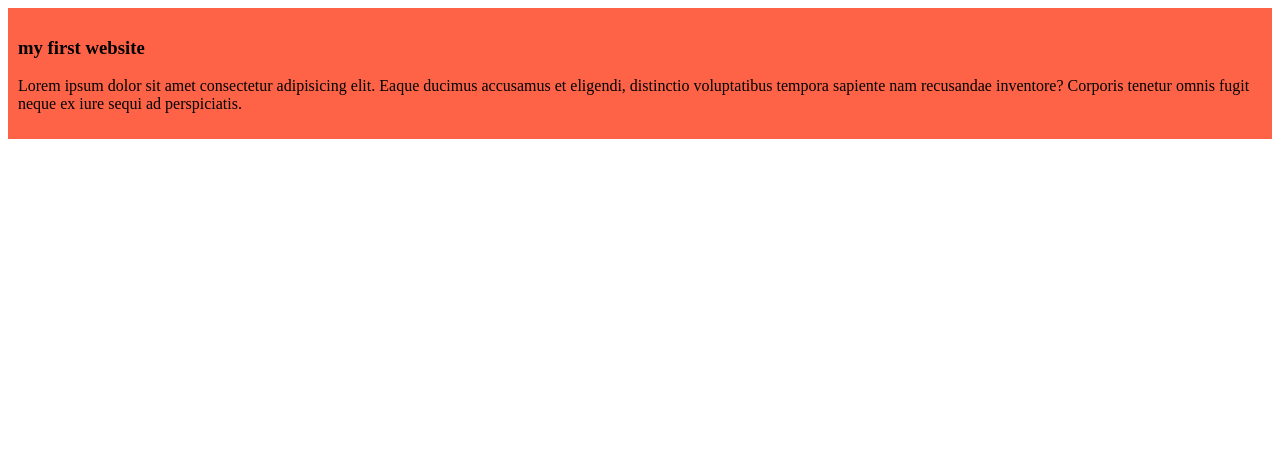
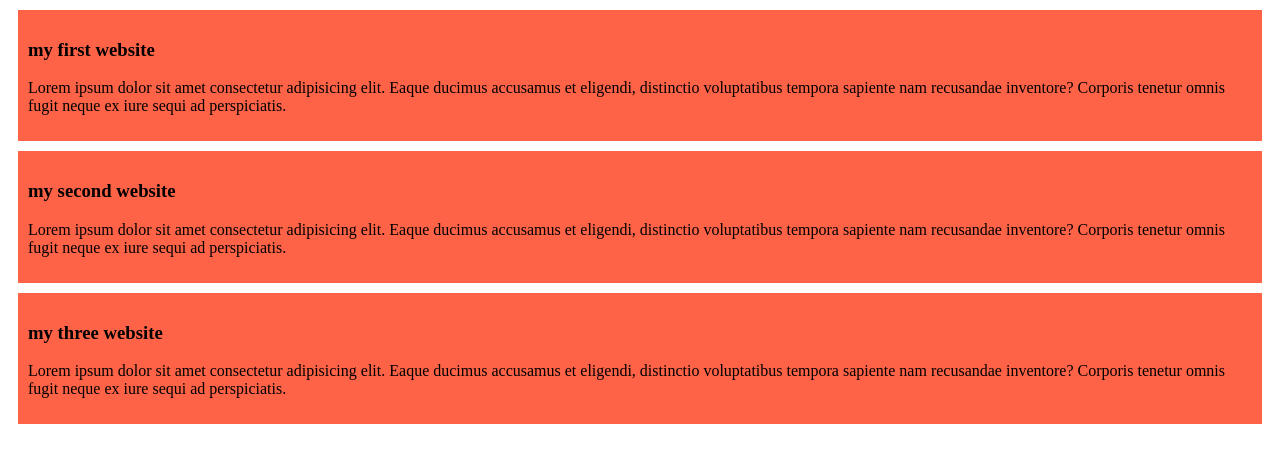
Before and after one commit to Robiul-2003/my-first-github-repo, a plain HTML site: page index.html in a window 1280 px wide. Drawn offline with Linux system fonts and the light colour scheme.

Commit message:
added the second and the three hlog

```diff
--- a/blog.css
+++ b/blog.css
@@ -1,4 +1,6 @@
 div{
     background-color:tomato;
     padding:10px;
+    margin:10px;
+
 }
--- a/index.html
+++ b/index.html
@@ -16,7 +16,19 @@
     <p>Lorem ipsum dolor sit amet consectetur adipisicing elit. Eaque ducimus accusamus et eligendi, distinctio voluptatibus tempora sapiente nam recusandae inventore? Corporis tenetur omnis fugit neque ex iure sequi ad perspiciatis.</p>
   </div>
 
+   <div>
+    <h3>
+        my second website
+    </h3>
+    <p>Lorem ipsum dolor sit amet consectetur adipisicing elit. Eaque ducimus accusamus et eligendi, distinctio voluptatibus tempora sapiente nam recusandae inventore? Corporis tenetur omnis fugit neque ex iure sequi ad perspiciatis.</p>
+  </div>
 
+<div>
+    <h3>
+        my three website
+    </h3>
+    <p>Lorem ipsum dolor sit amet consectetur adipisicing elit. Eaque ducimus accusamus et eligendi, distinctio voluptatibus tempora sapiente nam recusandae inventore? Corporis tenetur omnis fugit neque ex iure sequi ad perspiciatis.</p>
+  </div>
 
 </body>
 </html>
```
